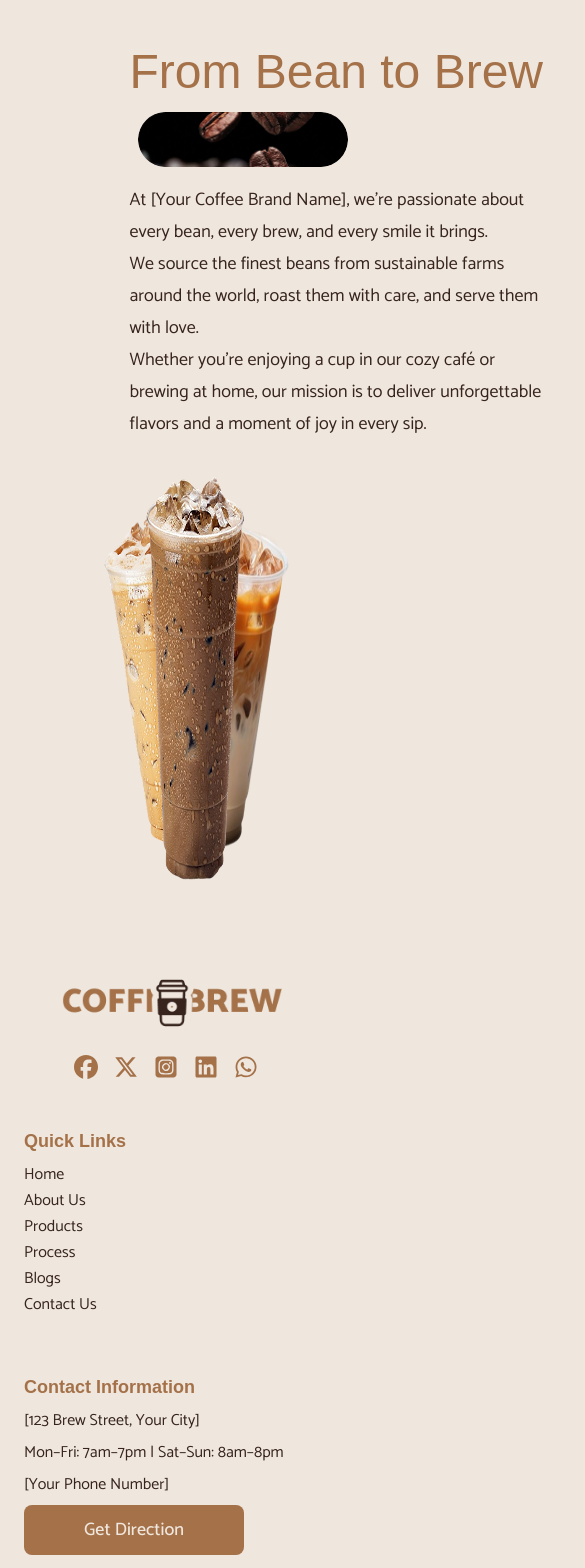
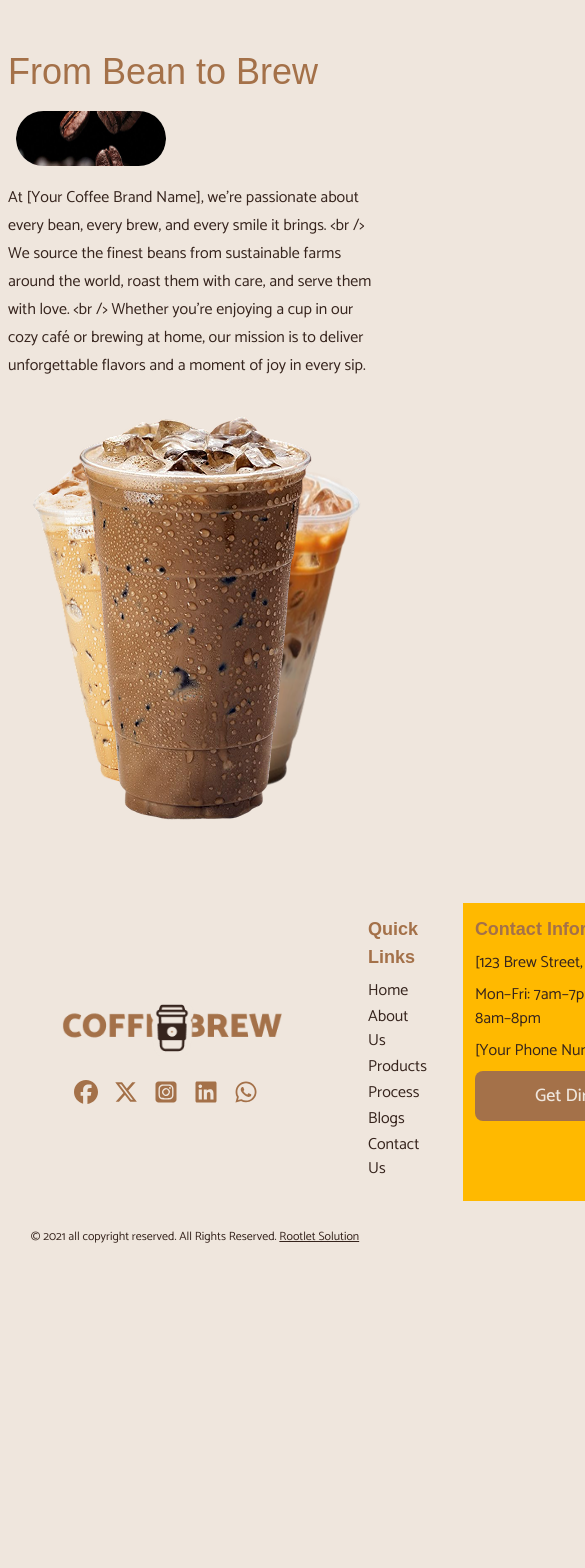
Before and after one commit to Maryammuhammadafzal/Coffee-Landing-Page, a Next.js app: page /about in a window 390 px wide. Shown: the top 1568 px of the page, 585 px wide, since content can reach past the window. After the commit the page ends 1285 px from the top, so only its background shows below. Built offline with nearby package versions, Linux system fonts and the light colour scheme; a web font is replaced by a local one.

Commit message:
craeting responsive

```diff
--- a/src/app/about/page.tsx
+++ b/src/app/about/page.tsx
@@ -3,26 +3,27 @@ import React from 'react'
 
 const AboutPage = () => {
     return (
-        <div className='w-full h-full flex justify-center items-center lg:py-20 md:py-15 sm:py-10 py-5 px-8'>
+        <div className='w-full h-full flex justify-center items-center lg:py-20 md:py-15 sm:py-10 py-5 lg:px-8 px-2'>
             <div className='w-full h-full flex md:flex-row justify-between flex-col gap-4 items-center'>
-                <div className='content w-[50%] h-full flex flex-col gap-4'>
-                    <h2 className='font-mono text-5xl pt-5 pl-4 2xl:max-w-lg w-lg leading-16 text-primary '>From Bean to Brew
-                        <Image src='/images/about-heading-image.png' alt="icon" width={210} height={55} className=' w-[210px] h-[55px] rounded-[100px] inline-block ml-2' /></h2>
-                    <p className=' text-lg leading-8 px-4 2xl:max-w-xl lg:w-xl w-md'>At [Your Coffee Brand Name], we’re passionate about every bean, every brew, and every smile it brings. <br /> We source the finest beans from sustainable farms around the world, roast them with care, and serve them with love. <br />
-Whether you’re enjoying a cup in our cozy café or brewing at home, our mission is to deliver unforgettable flavors and a moment of joy in every sip.</p>
+                <div className='content lg:w-[50%] md:w-[40%] w-full h-full flex flex-col gap-4'>
+                    <h2 className='font-mono lg:text-5xl text-4xl pt-5 lg:pl-4 max-w-lg leading-16 text-primary '>From Bean to Brew
+                        <Image src='/images/about-heading-image.png' alt="icon" width={210} height={55} className='lg:w-[210px] w-[150px] h-[55px] rounded-[100px] inline-block ml-2' /></h2>
+                    <p className='lg:text-lg text-base lg:leading-8 leading-7 lg:px-4 max-w-xl '>{`At [Your Coffee Brand Name], we’re passionate about every bean, every brew, and every smile it brings. <br /> We source the finest beans from sustainable farms around the world, roast them with care, and serve them with love. <br />
+Whether you’re enjoying a cup in our cozy café or brewing at home, our mission is to deliver unforgettable flavors and a moment of joy in every sip.`}
+</p>
                 </div>
 
 
-            <div className='lg:w-[50%] w-[35%] flex justify-center items-center h-full'>
+                <div className='lg:w-[50%] md:w-[60%] w-full flex justify-center items-center h-full'>
                     <div className='w-full h-full flex justify-center items-center relative'>
 
-                    <div className='w-auto h-auto flex justify-center items-center absolute -left-12 '>
+                        <div className='w-auto h-auto flex justify-center items-center absolute 2xl:left-[15%] xl:left-[12%] lg:left-[9%] md:left-[5%] sm:left-[16%] xs:left-[10%] left-[1%]'>
                             <Image src='/images/about-coffee-1.png' alt="icon" width={237} height={393} className='w-[237px] h-[393px]' />
                         </div>
                         <div className='w-auto h-auto flex justify-center items-center z-10'>
                             <Image src='/images/about-coffee-2.png' alt="icon" width={272} height={447} className='w-[272px] h-[447px]' />
                         </div>
-                    <div className='w-auto h-auto flex justify-center items-center absolute -right-12 bottom-6 '>
+                        <div className='w-auto h-auto flex justify-center items-center absolute 2xl:right-[15%] xl:right-[12%] lg:right-[9%] md:right-[5%] bottom-6 sm:right-[16%] xs:right-[10%] right-[1%]'>
                             <Image src='/images/about-coffee-3.png' alt="icon" width={254} height={393} className='w-[254px] h-[393px]' />
                         </div>
                     </div>
--- a/src/app/globals.css
+++ b/src/app/globals.css
@@ -123,4 +123,5 @@
 
 @theme {
   --breakpoint-hxs: 72rem;
+  --breakpoint-xs: 28rem;
 }
--- a/src/components/Footer.tsx
+++ b/src/components/Footer.tsx
@@ -36,8 +36,8 @@ const Footer = () => {
     ];
     return (
         <div className="w-full  h-auto gap-5 flex justify-center items-center py-10 px-3">
-            <div className=" w-[80%] max-lg:w-[95%] max-md:w-full   h-auto flex flex-col gap-10 justify-center items-center">
-                <div className="footerContent w-full h-auto flex-wrap flex mb-3 gap-6 ">
+            <div className="lg:w-[85%] md:w-[95%] w-full h-auto  gap-10 justify-center items-center">
+                <div className="footerContent w-full h-auto flex mb-3 gap-6 ">
                     <div className="left w-auto lg:min-w-md md:min-w-sm min-w-xs max-sm:flex max-sm:flex-col max-sm:justify-center max-sm:items-center p-3 h-auto">
                         {/* Logo */}
                         <div className="logo flex flex-col gap-6 ">
@@ -54,7 +54,7 @@ const Footer = () => {
 
                     </div>
 
-                    <div className="max-sm:w-full max-sm:py-3 lg:min-w-[240px] md:min-w-[200px] w-[170px] p-3 h-auto ">
+                    <div className="max-sm:w-full max-sm:py-3 max-w-sm p-3 h-auto ">
                         <h4 className='font-mono lg:text-xl text-lg font-bold text-primary w-fit'>Quick Links</h4>
                         <ul className="list-none text-base py-2 gap-[2px] flex flex-col ">
                             {
@@ -68,7 +68,7 @@ const Footer = () => {
                             }
                         </ul>
                     </div>
-                    <div className="left max-sm:w-full max-sm:px-3 gap-10  max-sm:py-3 w-full p-3  h-auto max-[900px]:w-full">
+                    <div className="left max-sm:w-full  gap-10 bg-amber-400 w-full  p-3 h-auto max-w-sm">
                         <h4 className='font-mono lg:text-xl text-lg font-bold text-primary w-fit'> Contact Information</h4>
                         <ul className="list-none py-2 gap-2 flex flex-col ">
                             <li className="text-base  font-normal ">
```
Lines whose indentation alone changed are shown as unchanged.
